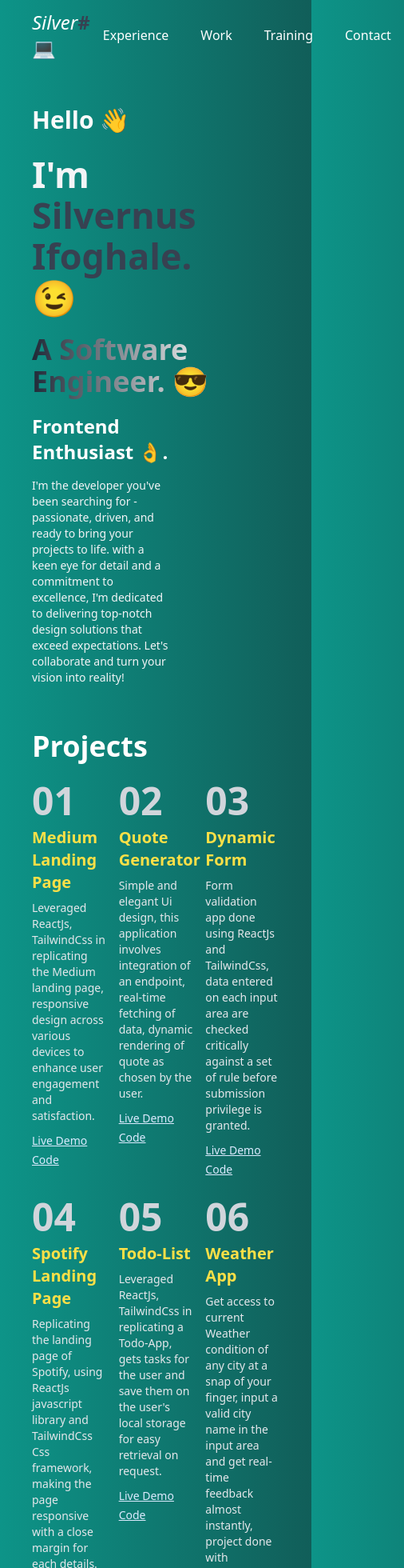
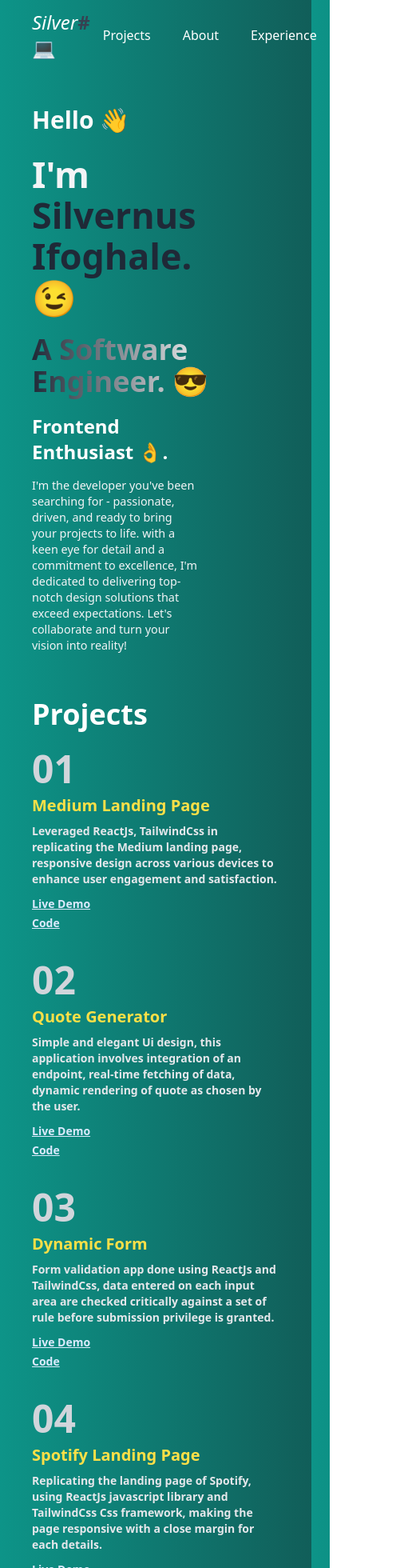
Before and after one commit to SilvernusIfoghale/silvernus-portfolio, a React (Vite) app: page / in a window 390 px wide. Shown: the top 1960 px of the page at 80% size, 506 px wide, since content can reach past the window. Built offline with nearby package versions, Linux system fonts and the light colour scheme.

Commit message:
Handling Responsiveness

```diff
--- /dev/null
+++ b/src/component/AboutMe.jsx
@@ -0,0 +1,36 @@
+import React from "react";
+import profile from "../../public/profile.jpg";
+
+export default function AboutMe() {
+  return (
+    <>
+      <div className="grid  sm:grid-cols-2 place-content-center items-center text-gray-100 gap-10 my-14 ">
+        <div className="mb-5">
+          <p className="font-bold text-3xl pb-9">About Me</p>
+          <p className="text-sm">
+            I'm the developer you've been searching for - passionate, driven,
+            and ready to bring your projects to life. with a keen eye for detail
+            and a commitment to excellence, I'm dedicated to delivering
+            top-notch design solutions that exceed expectations. Let's
+            collaborate and turn your vision into reality!{" "}
+          </p>
+          <div className="flex my-6 gap-5">
+            <p>Linkin</p>
+            <p>X</p>
+            <p>GitHub</p>
+          </div>
+        </div>
+
+        <div className="flex md:justify-end justify-center">
+          <div className="w-[390px]  h-[390px]   sm:w-[300px] sm:h-[300px] md:w-[400px] md:h-[400px] lg:w-[450px] lg:h-[450px] rounded-[50%] overflow-hidden border-2 border-teal-500 shadow-lg shadow-gray-700">
+            <img
+              src={profile}
+              alt="author-picture"
+              className="object-cover w-full h-full"
+            />
+          </div>
+        </div>
+      </div>
+    </>
+  );
+}
--- a/src/component/Hero.jsx
+++ b/src/component/Hero.jsx
@@ -7,16 +7,18 @@ function Hero() {
         <p className="text-3xl font-semibold text-gray-50 py-6">Hello 👋</p>
         <p className="text-[2.8rem] font-bold text-gray-100 ">
           I'm
-          <span className="text-gray-700 "> Silvernus Ifoghale. </span>
+          <span className="text-gray-800 "> Silvernus Ifoghale. </span>
           😉
         </p>
-        <p className="py-5 bg-gradient-to-r from-gray-800  to-white bg-clip-text font-bold text-transparent text-4xl ">
-          A Software Engineer. <span className="text-white">😎</span>
-        </p>
+        <div className="max-w-[500px]">
+          <p className="py-5 bg-gradient-to-r from-gray-800  to-white bg-clip-text font-bold text-transparent text-4xl ">
+            A Software Engineer. <span className="text-white">😎</span>
+          </p>
+        </div>
         <p className="text-white font-semibold text-2xl">
           Frontend Enthusiast 👌.
         </p>
-        <p className="text-gray-100 text-sm pt-4 w-[75%]">
+        <p className="text-gray-100 text-[0.9rem] leading-5 pt-4 w-[90%]">
           I'm the developer you've been searching for - passionate, driven, and
           ready to bring your projects to life. with a keen eye for detail and a
           commitment to excellence, I'm dedicated to delivering top-notch design
--- a/src/component/NavBar.jsx
+++ b/src/component/NavBar.jsx
@@ -10,16 +10,13 @@ export default function NavBar() {
       <div>
         <ul className="flex gap-2 text-white ">
           <li className="hover:cursor-pointer hover:bg-gray-800 py-2 px-4">
-            Experience
+            Projects
           </li>
           <li className="hover:cursor-pointer hover:bg-gray-800 py-2 px-4">
-            Work
+            About
           </li>
           <li className="hover:cursor-pointer hover:bg-gray-800 py-2 px-4">
-            Training
-          </li>
-          <li className="hover:cursor-pointer hover:bg-gray-800 py-2 px-4">
-            Contact
+            Experience
           </li>
         </ul>
       </div>
--- a/src/component/Portfolio.jsx
+++ b/src/component/Portfolio.jsx
@@ -3,6 +3,7 @@ import { SiK3S } from "react-icons/si";
 import NavBar from "./NavBar";
 import Hero from "./Hero";
 import Projects from "./Projects";
+import AboutMe from "./AboutMe";
 
 export default function Portfolio() {
   //Introduction/About Me -Briefly introduce yourself and your background.✔️
@@ -17,6 +18,7 @@ export default function Portfolio() {
         <NavBar />
         <Hero />
         <Projects />
+        <AboutMe />
       </div>
     </>
   );
--- a/src/component/Projects.jsx
+++ b/src/component/Projects.jsx
@@ -6,7 +6,7 @@ export default function Projects() {
       <div className="my-10">
         <p className="text-white text-4xl font-bold py-4">Projects</p>
 
-        <div className="grid grid-cols-3 gap-4 ">
+        <div className="grid sm:grid-cols-2 md:grid-cols-3 lg:grid-cols-4 gap-7 ">
           {/*   Photo Gallery
                 Projects -Title, -Description, -Technologies used, -Link to the live demo,-Link to the GitHub repository*/}
           <div>
@@ -14,18 +14,18 @@ export default function Projects() {
             <p className="text-xl text-yellow-300 font-bold">
               Medium Landing Page
             </p>
-            <p className="py-2 text-gray-200 text-sm">
+            <p className="py-2 text-gray-200 font-semibold text-sm">
               Leveraged ReactJs, TailwindCss in replicating the Medium landing
               page, responsive design across various devices to enhance user
               engagement and satisfaction.
             </p>
             <p>
-              <a href="#" className="text-blue-100 underline text-sm">
+              <a href="#" className="text-blue-100 font-bold underline text-sm">
                 Live Demo
               </a>
             </p>
             <p>
-              <a href="#" className="text-blue-100 underline text-sm">
+              <a href="#" className="text-blue-100 font-bold underline text-sm">
                 Code
               </a>
             </p>
@@ -33,18 +33,18 @@ export default function Projects() {
           <div>
             <p className="text-gray-300 font-semibold text-5xl py-2">02</p>
             <p className="text-xl text-yellow-300 font-bold">Quote Generator</p>
-            <p className="py-2 text-gray-200 text-sm">
+            <p className="py-2 text-gray-200 font-semibold text-sm">
               Simple and elegant Ui design, this application involves
               integration of an endpoint, real-time fetching of data, dynamic
               rendering of quote as chosen by the user.
             </p>
             <p>
-              <a href="#" className="text-blue-100 underline text-sm">
+              <a href="#" className="text-blue-100 font-bold underline text-sm">
                 Live Demo
               </a>
             </p>
             <p>
-              <a href="#" className="text-blue-100 underline text-sm">
+              <a href="#" className="text-blue-100 font-bold underline text-sm">
                 Code
               </a>
             </p>
@@ -52,18 +52,18 @@ export default function Projects() {
           <div>
             <p className="text-gray-300 font-semibold text-5xl py-2">03</p>
             <p className="text-xl text-yellow-300 font-bold">Dynamic Form</p>
-            <p className="py-2 text-gray-200 text-sm">
+            <p className="py-2 text-gray-200 font-semibold text-sm">
               Form validation app done using ReactJs and TailwindCss, data
               entered on each input area are checked critically against a set of
               rule before submission privilege is granted.
             </p>
             <p>
-              <a href="#" className="text-blue-100 underline text-sm">
+              <a href="#" className="text-blue-100 font-bold underline text-sm">
                 Live Demo
               </a>
             </p>
             <p>
-              <a href="#" className="text-blue-100 underline text-sm">
+              <a href="#" className="text-blue-100 font-bold underline text-sm">
                 Code
               </a>
             </p>
@@ -73,18 +73,18 @@ export default function Projects() {
             <p className="text-xl text-yellow-300 font-bold">
               Spotify Landing Page
             </p>
-            <p className="py-2 text-gray-200 text-sm">
+            <p className="py-2 text-gray-200 font-semibold text-sm">
               Replicating the landing page of Spotify, using ReactJs javascript
               library and TailwindCss Css framework, making the page responsive
               with a close margin for each details.
             </p>
             <p>
-              <a href="#" className="text-blue-100 underline text-sm">
+              <a href="#" className="text-blue-100 font-bold underline text-sm">
                 Live Demo
               </a>
             </p>
             <p>
-              <a href="#" className="text-blue-100 underline text-sm">
+              <a href="#" className="text-blue-100 font-bold underline text-sm">
                 Code
               </a>
             </p>
@@ -92,18 +92,18 @@ export default function Projects() {
           <div>
             <p className="text-gray-300 font-semibold text-5xl py-2">05</p>
             <p className="text-xl text-yellow-300 font-bold">Todo-List</p>
-            <p className="py-2 text-gray-200 text-sm">
+            <p className="py-2 text-gray-200 font-semibold text-sm">
               Leveraged ReactJs, TailwindCss in replicating a Todo-App, gets
               tasks for the user and save them on the user's local storage for
               easy retrieval on request.
             </p>
             <p>
-              <a href="#" className="text-blue-100 underline text-sm">
+              <a href="#" className="text-blue-100 font-bold underline text-sm">
                 Live Demo
               </a>
             </p>
             <p>
-              <a href="#" className="text-blue-100 underline text-sm">
+              <a href="#" className="text-blue-100 font-bold underline text-sm">
                 Code
               </a>
             </p>
@@ -111,39 +111,39 @@ export default function Projects() {
           <div>
             <p className="text-gray-300 font-semibold text-5xl py-2">06</p>
             <p className="text-xl text-yellow-300 font-bold"> Weather App</p>
-            <p className="py-2 text-gray-200 text-sm">
+            <p className="py-2 text-gray-200 font-semibold text-sm">
               Get access to current Weather condition of any city at a snap of
               your finger, input a valid city name in the input area and get
               real-time feedback almost instantly, project done with TailwindCss
               and ReactJs.
             </p>
             <p>
-              <a href="#" className="text-blue-100 underline text-sm">
+              <a href="#" className="text-blue-100 font-bold underline text-sm">
                 Live Demo
               </a>
             </p>
             <p>
-              <a href="#" className="text-blue-100 underline text-sm">
+              <a href="#" className="text-blue-100 font-bold underline text-sm">
                 Code
               </a>
             </p>
           </div>
           <div>
-            <p className="text-gray-300 font-semibold text-5xl py-2">06</p>
+            <p className="text-gray-300 font-semibold text-5xl py-2">07</p>
             <p className="text-xl text-yellow-300 font-bold"> Photo Gallery</p>
-            <p className="py-2 text-gray-200 text-sm">
+            <p className="py-2 text-gray-200 text-sm font-semibold">
               Luxury of all catalogue of images, ranging from nature, to
               electronic devices, to abstract, the list is endless, images are
               been fetch dynamically from an open source Api and seamlessly
               integrated in the application.
             </p>
             <p>
-              <a href="#" className="text-blue-100 underline text-sm">
+              <a href="#" className="text-blue-100 underline font-bold text-sm">
                 Live Demo
               </a>
             </p>
             <p>
-              <a href="#" className="text-blue-100 underline text-sm">
+              <a href="#" className="text-blue-100 underline font-bold text-sm">
                 Code
               </a>
             </p>
```
